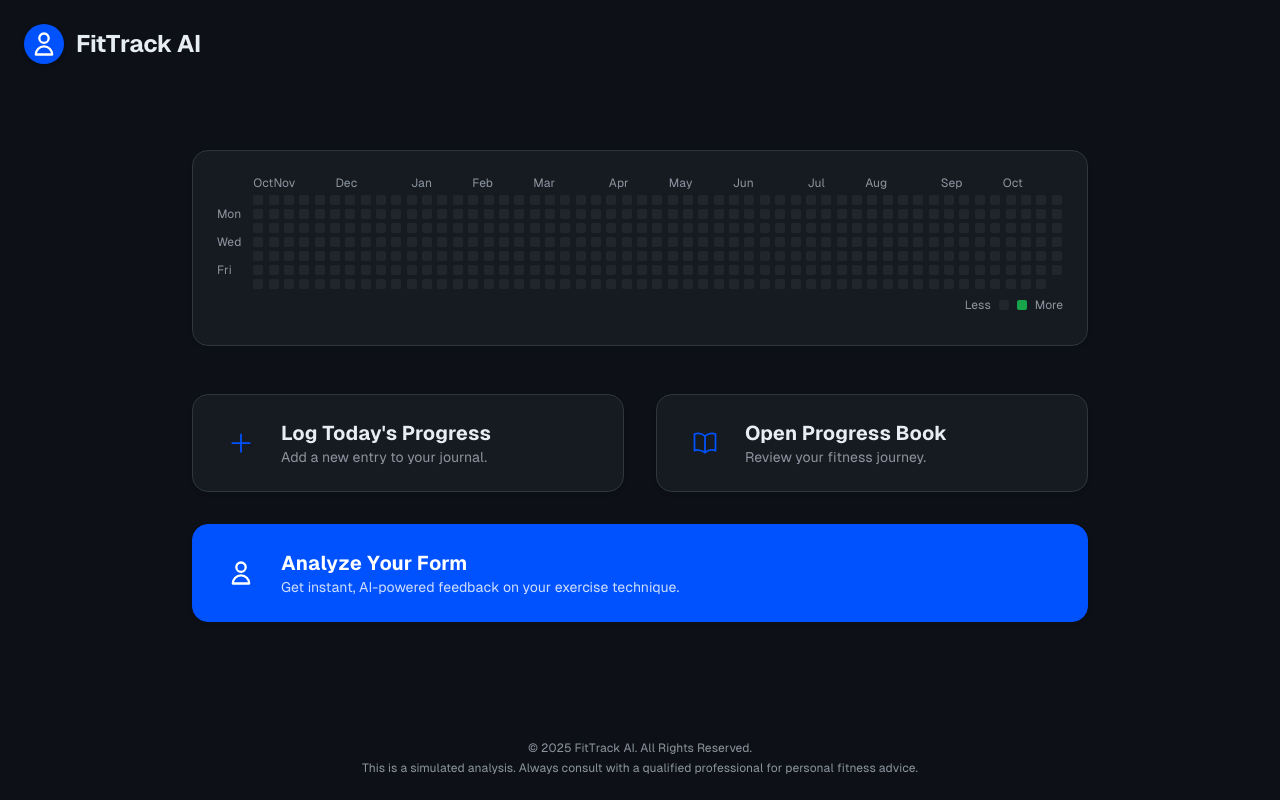
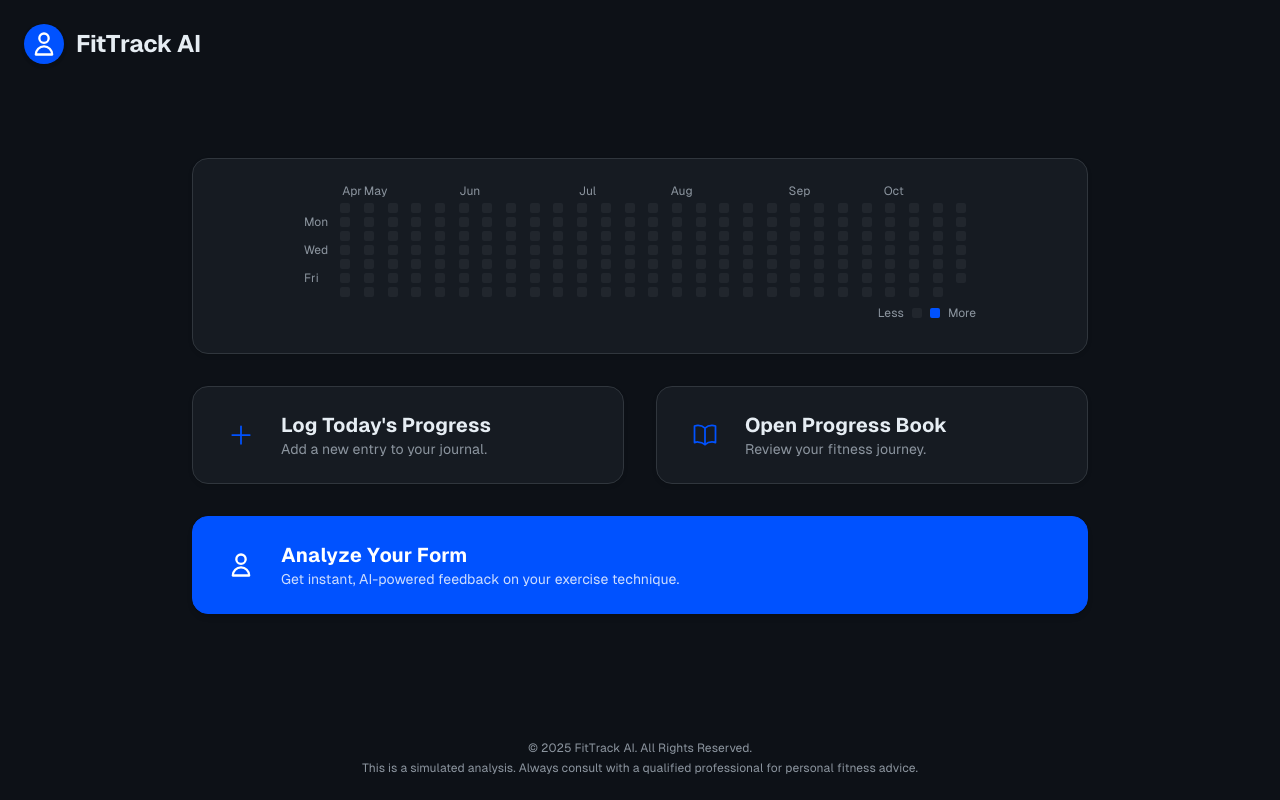
Before and after one commit to iva2xn/GCR-hackathon-form-check-ai, a React (Vite) app: page / in a window 1280 px wide. Built offline with nearby package versions, Linux system fonts and the light colour scheme.

Commit message:
feat: Adjust contribution graph to show 6 months
Shortens the contribution graph display period from 53 weeks to 27 weeks (approximately 6 months) to provide a more focused view of recent activity. Also updates the active day color from green to primary.

```diff
--- a/pages/LandingPage.tsx
+++ b/pages/LandingPage.tsx
@@ -10,18 +10,18 @@ const ContributionGraph: React.FC<{ updates: DailyUpdate[] }> = ({ updates }) =>
 
     const today = new Date();
     today.setHours(0, 0, 0, 0);
-    const WEEKS = 53;
+    const WEEKS = 27; // Show last ~6 months
 
     const activityDates = new Set(updates.map(u => toYMD(new Date(u.date))));
 
-    // Calculate the start date for the grid. It should be ~53 weeks ago, aligned to a Sunday.
+    // Calculate the start date for the grid. It should be ~27 weeks ago, aligned to a Sunday.
     const lastSunday = new Date(today);
     lastSunday.setDate(lastSunday.getDate() - today.getDay());
 
     const startDate = new Date(lastSunday);
     startDate.setDate(startDate.getDate() - (WEEKS - 1) * 7);
 
-    // Create an array of day objects for the last 53 weeks.
+    // Create an array of day objects for the last 27 weeks.
     const dayCells = Array.from({ length: WEEKS * 7 }).map((_, index) => {
         const date = new Date(startDate);
         date.setDate(date.getDate() + index);
@@ -84,7 +84,7 @@ const ContributionGraph: React.FC<{ updates: DailyUpdate[] }> = ({ updates }) =>
                                         key={index}
                                         title={tooltipText}
                                         className={`w-2.5 h-2.5 rounded-[2px] ${
-                                          isFuture ? 'bg-transparent' : hasActivity ? 'bg-green-600' : 'bg-secondary'
+                                          isFuture ? 'bg-transparent' : hasActivity ? 'bg-primary' : 'bg-secondary'
                                         }`}
                                     />
                                 )
@@ -95,7 +95,7 @@ const ContributionGraph: React.FC<{ updates: DailyUpdate[] }> = ({ updates }) =>
                  <div className="text-xs text-muted-foreground mt-2 flex justify-end items-center gap-2">
                     Less
                     <div className="w-2.5 h-2.5 rounded-[2px] bg-secondary"></div>
-                    <div className="w-2.5 h-2.5 rounded-[2px] bg-green-600"></div>
+                    <div className="w-2.5 h-2.5 rounded-[2px] bg-primary"></div>
                     More
                 </div>
             </div>
@@ -118,7 +118,7 @@ export const LandingPage: React.FC<{ onNavigate: (page: Page) => void }> = ({ on
 
     return (
         <div className="w-full text-center animate-fade-in">
-            <div className="space-y-12 max-w-4xl mx-auto">
+            <div className="space-y-8 max-w-4xl mx-auto">
                 <div className="bg-card rounded-xl border border-border shadow-sm p-4 sm:p-6">
                     <ContributionGraph updates={updates} />
                 </div>
```
